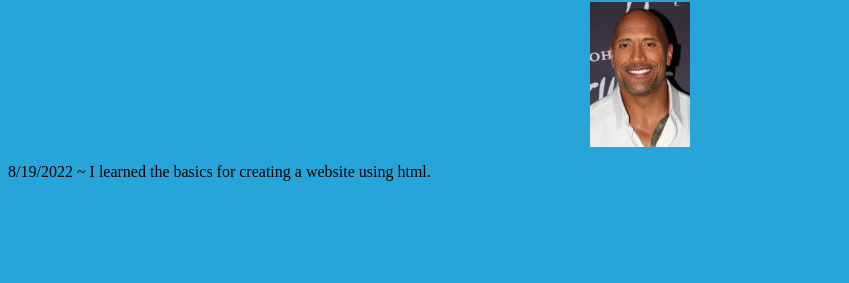
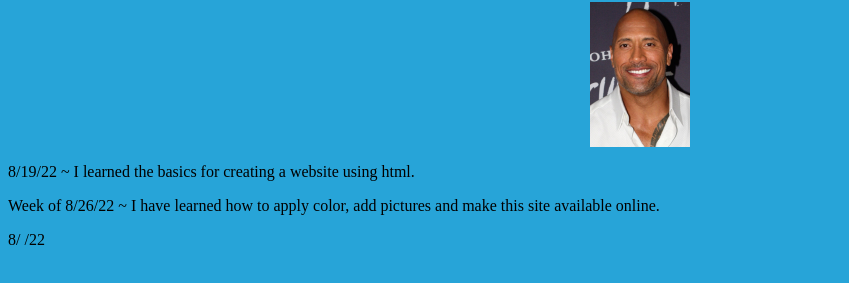
Before and after one commit to JEngineering7/Engineering-Website, a plain HTML site: page index.html in a window 1280 px wide. Shown: the part 485-768 px from the top of the page, without its empty margins (0-849 px from the left). Drawn offline with Linux system fonts and the light colour scheme.

Commit message:
Add files via upload

```diff
--- a/index.html
+++ b/index.html
@@ -3,7 +3,8 @@
         <center>
             <u><h1> Engineering Notebook  </h1></u>
             <marquee> <h2> Jordan's Website </h2> </marquee>
-            <a href = "https://japan.recipetineats.com/katsu-curry-japanese-curry-rice-with-chicken-cutlet/">This my favorite food reciepe.</a>
+            <a href = "https://japan.recipetineats.com/katsu-curry-japanese-curry-rice-with-chicken-cutlet/">This my favorite food reciepe.
+            </a>
             <br>
             <br>
             <img src = "PolarBear.jpg" width = "300px">
@@ -12,7 +13,13 @@
             <img src = "Dwayne_Johnson.jpg" width = "100px">
         </center>
         <p>
-            8/19/2022 ~ I learned the basics for creating a website using html.
+            8/19/22 ~ I learned the basics for creating a website using html.
+        </p>
+        <p>
+            Week of 8/26/22 ~ I have learned how to apply color, add pictures and make this site available online.
+        </p>
+        <p>
+            8/ /22
         </p>
     </body>
 
```
